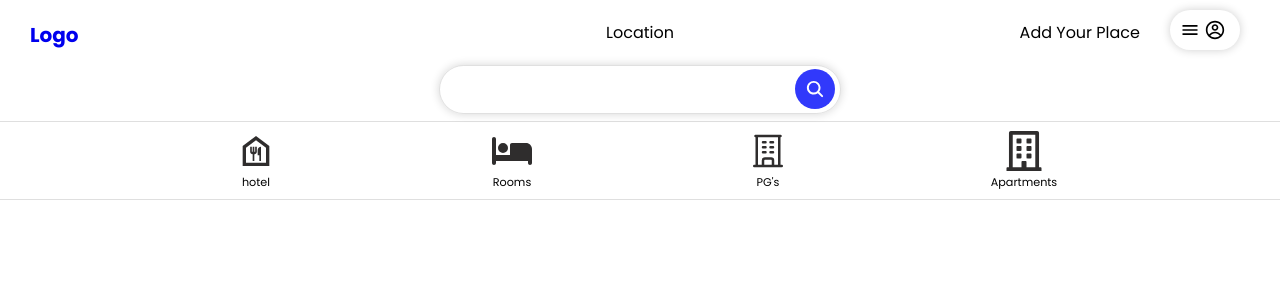
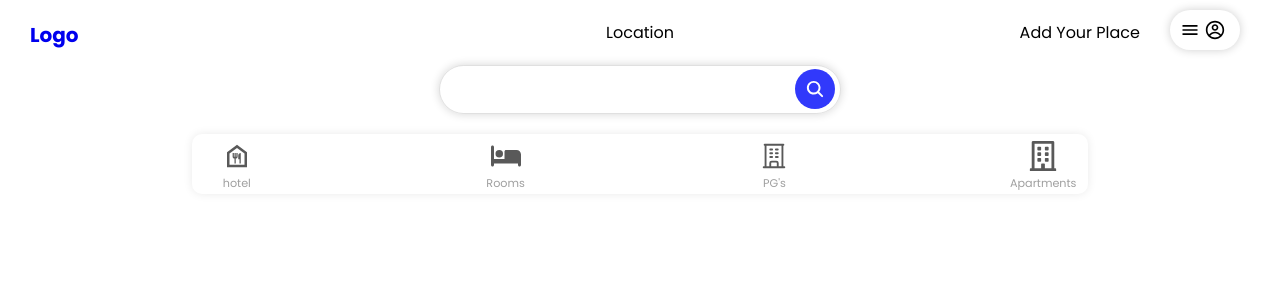
Before and after one commit to Vinay975/Hostels, a React (Vite) app in the folder frontend/hostals/: page / in a window 1280 px wide. Shown: the top 300 px of the page. Built offline with nearby package versions, Linux system fonts and the light colour scheme.

Commit message:
idk wt i did

```diff
--- a/frontend/hostals/src/CSS/navbar.css
+++ b/frontend/hostals/src/CSS/navbar.css
@@ -2,7 +2,7 @@
     width: 100%;
     height: fit-content;
     padding-bottom: 6px;
-    border-bottom: solid 1px rgba(128, 128, 128, 0.252);
+    /* border-bottom: solid 1px rgba(128, 128, 128, 0.252); */
 
 }
 .topnav{
--- a/frontend/hostals/src/components/menu/Cats.jsx
+++ b/frontend/hostals/src/components/menu/Cats.jsx
@@ -8,7 +8,7 @@ import { HiOutlineBuildingOffice } from "react-icons/hi2";
 import "./cats.css";
 const Cats = (props) => {
     return (
-        <div>
+        <div className="catsbar">
             <div className="menucats">
                 <div className="option hotal"><div className="iconmenu"><MdOutlineFoodBank /> </div>
                     <p>hotel</p>
--- a/frontend/hostals/src/components/menu/cats.css
+++ b/frontend/hostals/src/components/menu/cats.css
@@ -1,47 +1,62 @@
+.catsbar {
+    display: flex;
+    height: auto;
+    width: 100%;
+    justify-content: center;
+    z-index: -1;
+}
+
 .menucats {
+    gap: 40px;
     position: relative;
-    width: 100%;
-    height: 74px; /* 20% less than 200px */
+    width: 70%;
+    gap:20%;
+    height: 60px;
     display: flex;
     align-items: center;
     justify-content: center;
-    gap: 10%;
-    top: 3px;
-    border-bottom: 1px solid rgba(128, 128, 128, 0.252);
-    z-index: -1;
+    top: 13px;
+    border-radius: 10px;
+    box-shadow: 0px 0px 10px rgba(0, 0, 0, 0.088);
 }
 
 .option {
     position: relative;
-   /* position: absolute; */
-   display: inline-flex;
-   flex-direction: column;
-   /* justify-content: center; */
+    display: inline-flex;
+    /* background-color: yellowgreen; */
+    flex-direction: column;
+    top: 4px;
+    align-items: center;
+    height: 90%;
+    z-index: 100;
+    width: 95px;
+    color: rgba(0, 0, 0, 0.382);
+    border-bottom: 1px solid rgba(0, 0, 0, 0);
+    /* border-radius: 10px; */
 
-   align-items: center;
-height: 100%;
-border-radius: 2px;
-width: 10%;
-color: black;
+    cursor: pointer;
+}
 
-    background-color: white;
-    /* box-shadow: 0px 0px 10px rgba(0, 0, 0, 0.163);
-    border-radius: 10px; */
-}
-.iconmenu{
+.iconmenu {
+
     background-color: antiquewhite;
     height: 0%;
     width: fit-content;
-    font-size: 40px;
-color: rgb(47, 45, 45);
-margin-top: 5%;
+    font-size: 30px;
+    color: rgba(0, 0, 0, 0.651);
+    /* margin-top: 5%; */
 }
-p{
+
+p {
     font-size: 70%;
     font-family: "Poppins", sans-serif;
-        margin-top: 43px;
+    margin-top: 34px;
 }
-.option:hover{
-    overflow: hidden;
-    background-color: rgba(0, 0, 0, 0.163);
+
+.option:hover {
+    color: black;
+    border-bottom: solid 1px rgba(128, 128, 128, 0.252);
 }
+.option:hover .iconmenu {
+    color: black;
+}
```
